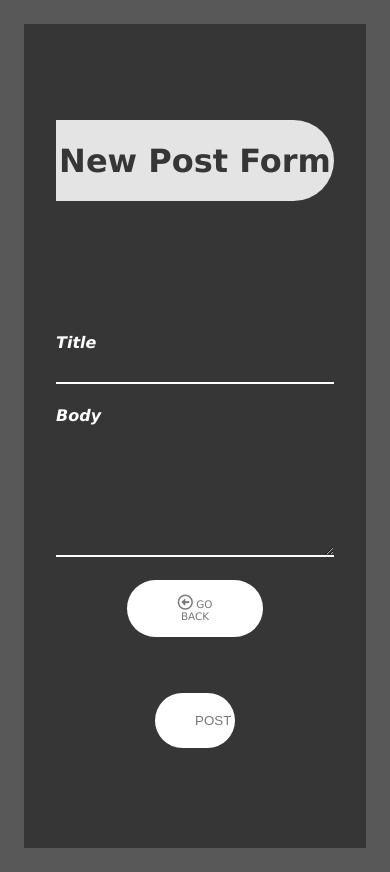
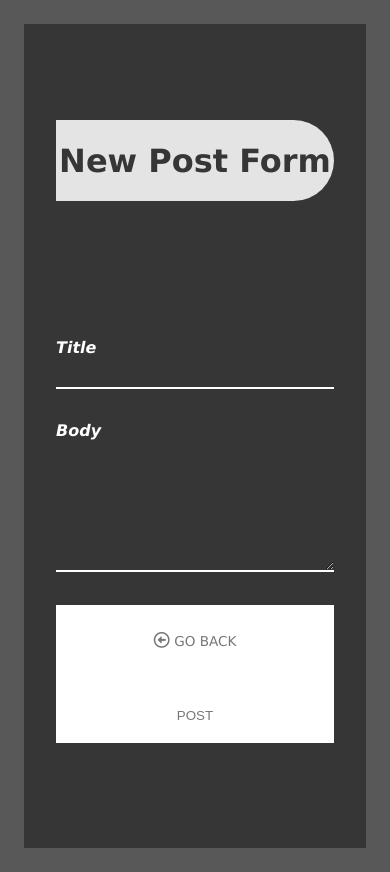
Before and after one commit to angelbenoit/SocialMediaClone, a React (Create React App) app in the folder client/: page /newpost in a window 390 px wide. Built offline with nearby package versions, Linux system fonts and the light colour scheme; no server answers.

Commit message:
fix form mobile display

```diff
--- a/client/src/components/PostForm.js
+++ b/client/src/components/PostForm.js
@@ -33,6 +33,7 @@ class PostForm extends Component {
 
         function submitForm(values){
             axios.post('/api/create_post', values)
+             .then(fetchPosts())
              .then(fetchPosts())
              .then(history.push("/posts"))
             fetchPosts();
--- a/client/src/css/style.css
+++ b/client/src/css/style.css
@@ -64,6 +64,9 @@ body {
   border-radius: 100px;
   transition: all .2s;
   position: relative; }
+  @media only screen and (max-width: 350px) {
+    .btn:link, .btn:visited {
+      padding: 10px 30px; } }
 
 .btn:hover {
   transform: translateY(-3px);
@@ -217,18 +220,18 @@ body {
   min-height: 10vh; }
   .formRedirect__icon {
     font-size: 150%; }
+    @media only screen and (max-width: 700px) {
+      .formRedirect__icon {
+        font-size: 120%; } }
   @media only screen and (max-width: 700px) {
     .formRedirect {
       font-size: 85%;
       flex-direction: column;
+      background-color: white;
+      padding-top: .75rem;
       min-height: 15vh; } }
-  @media only screen and (max-width: 500px) {
-    .formRedirect {
-      min-height: 20vh;
-      font-size: 65%; } }
 
 .formSubmit {
-  width: 20%;
   align-self: center; }
 
 .postItem {
--- a/client/src/sass/components/_button.scss
+++ b/client/src/sass/components/_button.scss
@@ -8,6 +8,10 @@
         border-radius: 100px;
         transition: all .2s;
         position: relative;
+
+        @media only screen and (max-width: 350px) {
+            padding: 10px 30px;
+        }
     }
 
     &:hover{
--- a/client/src/sass/components/_post__form.scss
+++ b/client/src/sass/components/_post__form.scss
@@ -69,21 +69,21 @@
 
     &__icon{
         font-size: 150%;
+
+        @media only screen and (max-width: 700px) {
+            font-size: 120%;
+        }
     }
 
     @media only screen and (max-width: 700px) {
         font-size: 85%;
         flex-direction: column;
+        background-color: white;
+        padding-top: .75rem;
         min-height: 15vh;
-    }
-
-    @media only screen and (max-width: 500px) {
-        min-height: 20vh;
-        font-size: 65%;
     }
 }
 
 .formSubmit{
-    width: 20%;
     align-self: center;
 }
```
